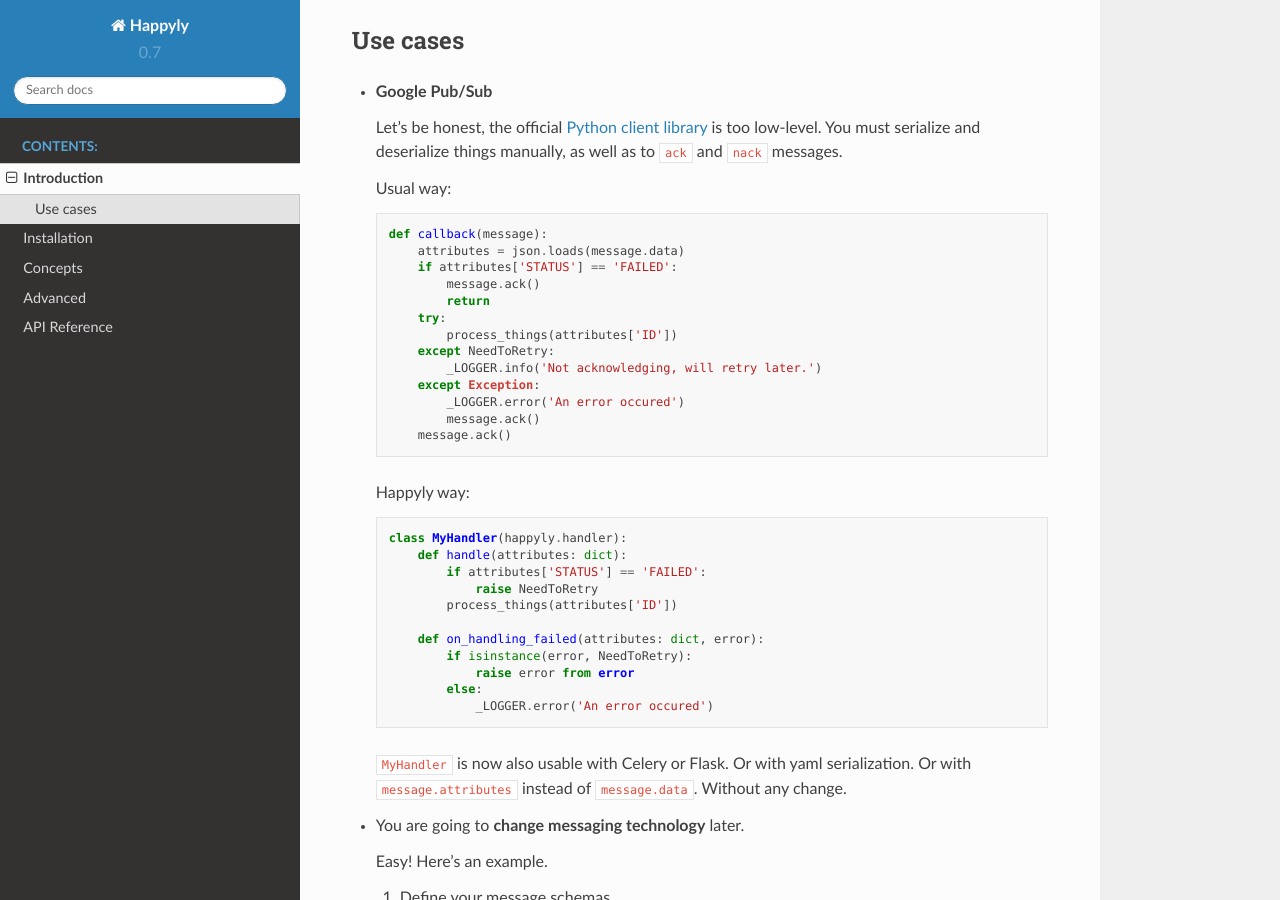
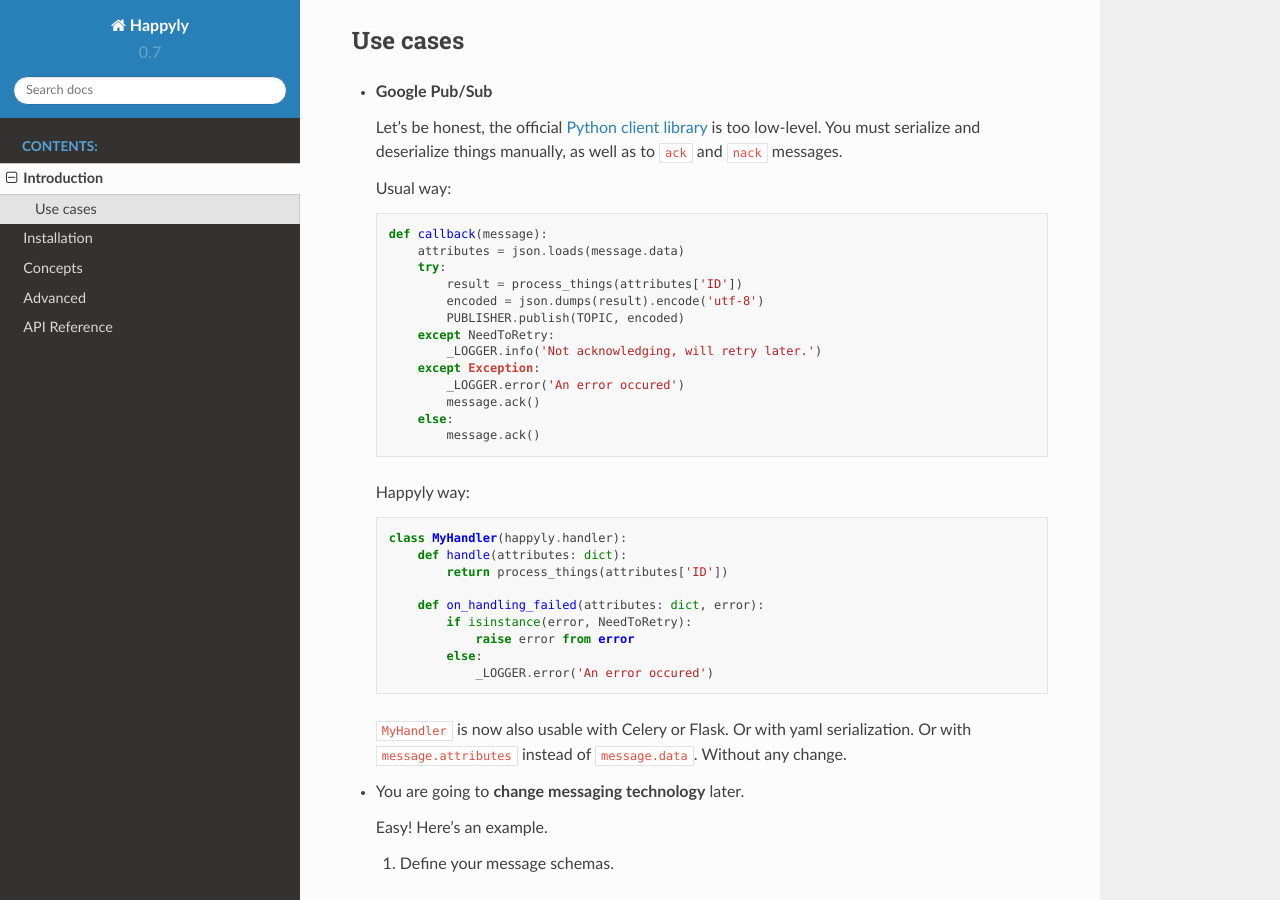
Before and after one commit to aliaksandr-tsukanau/cargopy, a Sphinx documentation site: the page built from docs/introduction.rst, in a window 1280 px wide and 900 px high, scrolled down 448 px. Built offline with Sphinx 7.4.7 and the Read the Docs theme 2.0.0, drawn with Linux system fonts in a browser that asks for light colours.

Commit message:
Update introduction.rst

```diff
--- a/docs/introduction.rst
+++ b/docs/introduction.rst
@@ -34,17 +34,17 @@ Use cases
 
     def callback(message):
         attributes = json.loads(message.data)
-        if attributes['STATUS'] == 'FAILED':
-            message.ack()
-            return
         try:
-            process_things(attributes['ID'])
+            result = process_things(attributes['ID'])
+            encoded = json.dumps(result).encode('utf-8')
+            PUBLISHER.publish(TOPIC, encoded)
         except NeedToRetry:
             _LOGGER.info('Not acknowledging, will retry later.')
         except Exception:
             _LOGGER.error('An error occured')
             message.ack()
-        message.ack()
+        else:
+            message.ack()
 
   Happyly way:
 
@@ -52,9 +52,7 @@ Use cases
 
     class MyHandler(happyly.handler):
         def handle(attributes: dict):
-            if attributes['STATUS'] == 'FAILED':
-                raise NeedToRetry
-            process_things(attributes['ID'])
+            return process_things(attributes['ID'])
 
         def on_handling_failed(attributes: dict, error):
             if isinstance(error, NeedToRetry):
```
